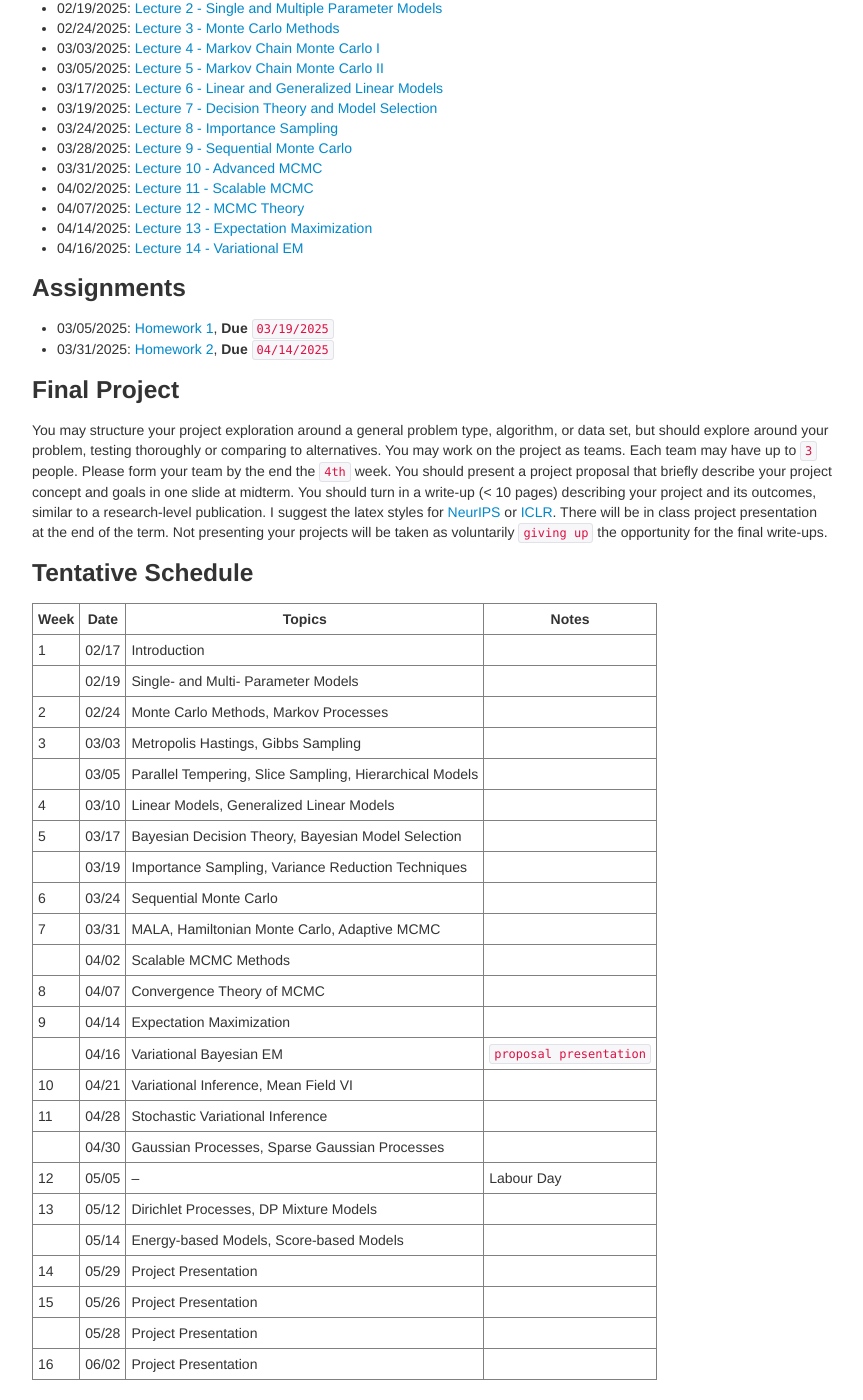
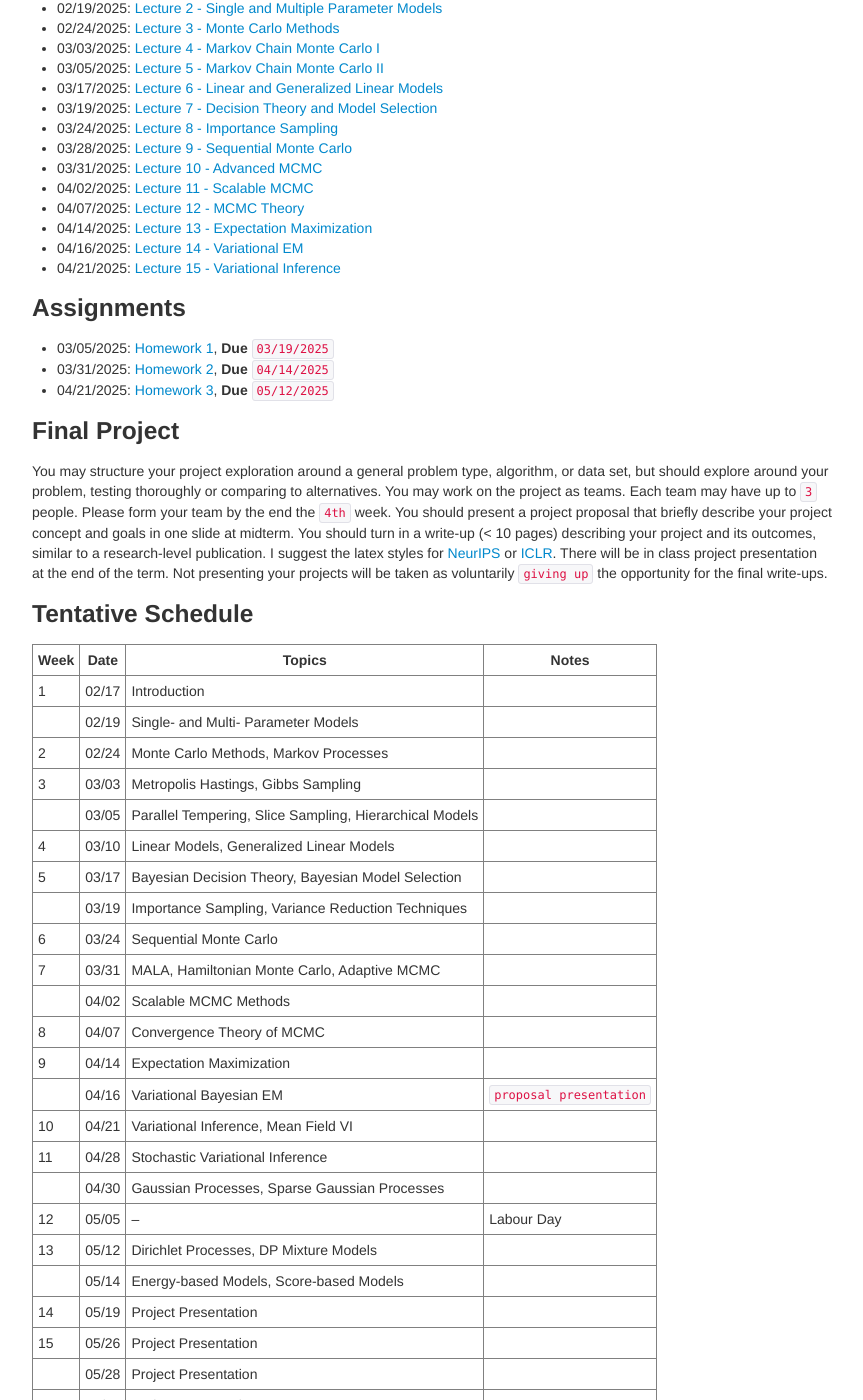
Before and after one commit to zcrabbit/zcrabbit.github.io, a Jekyll site: the page built from courses/btc-s25.md, in a window 1280 px wide and 1400 px high, scrolled down 1195 px. Shown: the whole window, without its empty margins (208-1071 px from the left). Built offline with Jekyll 4.4.1, drawn with Linux system fonts in a browser that asks for light colours.

Commit message:
lecture 15 and homework 3 out

```diff
--- a/courses/btc-s25.md
+++ b/courses/btc-s25.md
@@ -54,6 +54,7 @@ We will use python during the course. A good Python tutorial is available at <ht
 - 04/07/2025: [Lecture 12 - MCMC Theory]({{sites.baseurl}}/static/slides/btc_spring25/lec12.pdf)
 - 04/14/2025: [Lecture 13 - Expectation Maximization]({{sites.baseurl}}/static/slides/btc_spring25/lec13.pdf)
 - 04/16/2025: [Lecture 14 - Variational EM]({{sites.baseurl}}/static/slides/btc_spring25/lec14.pdf)
+- 04/21/2025: [Lecture 15 - Variational Inference]({{sites.baseurl}}/static/slides/btc_spring25/lec15.pdf)
 
 
 
@@ -61,6 +62,7 @@ We will use python during the course. A good Python tutorial is available at <ht
 
 - 03/05/2025: [Homework 1]({{sites.baseurl}}/static/slides/btc_spring25/hw01.pdf), **Due** `03/19/2025`
 - 03/31/2025: [Homework 2]({{sites.baseurl}}/static/slides/btc_spring25/hw02.pdf), **Due** `04/14/2025`
+- 04/21/2025: [Homework 3]({{sites.baseurl}}/static/slides/btc_spring24/hw03.pdf), **Due** `05/12/2025`
 
 <!--
 - 03/06/2024: [Homework 1]({{sites.baseurl}}/static/slides/btc_spring24/hw01.pdf), **Due** `03/20/2024`
@@ -99,7 +101,7 @@ You may structure your project exploration around a general problem type, algori
 | 12    |05/05 |  -- |  Labour Day       |
 | 13    |05/12 | Dirichlet Processes, DP Mixture Models   |      |
 |       |05/14 | Energy-based Models, Score-based Models |      |
-| 14    |05/29 | Project Presentation |              |
+| 14    |05/19 | Project Presentation |              |
 | 15    |05/26 | Project Presentation |    |
 |       |05/28 | Project Presentation |   |
 | 16    |06/02 | Project Presentation |    |
```
Also changed, not shown: 2 other files.
